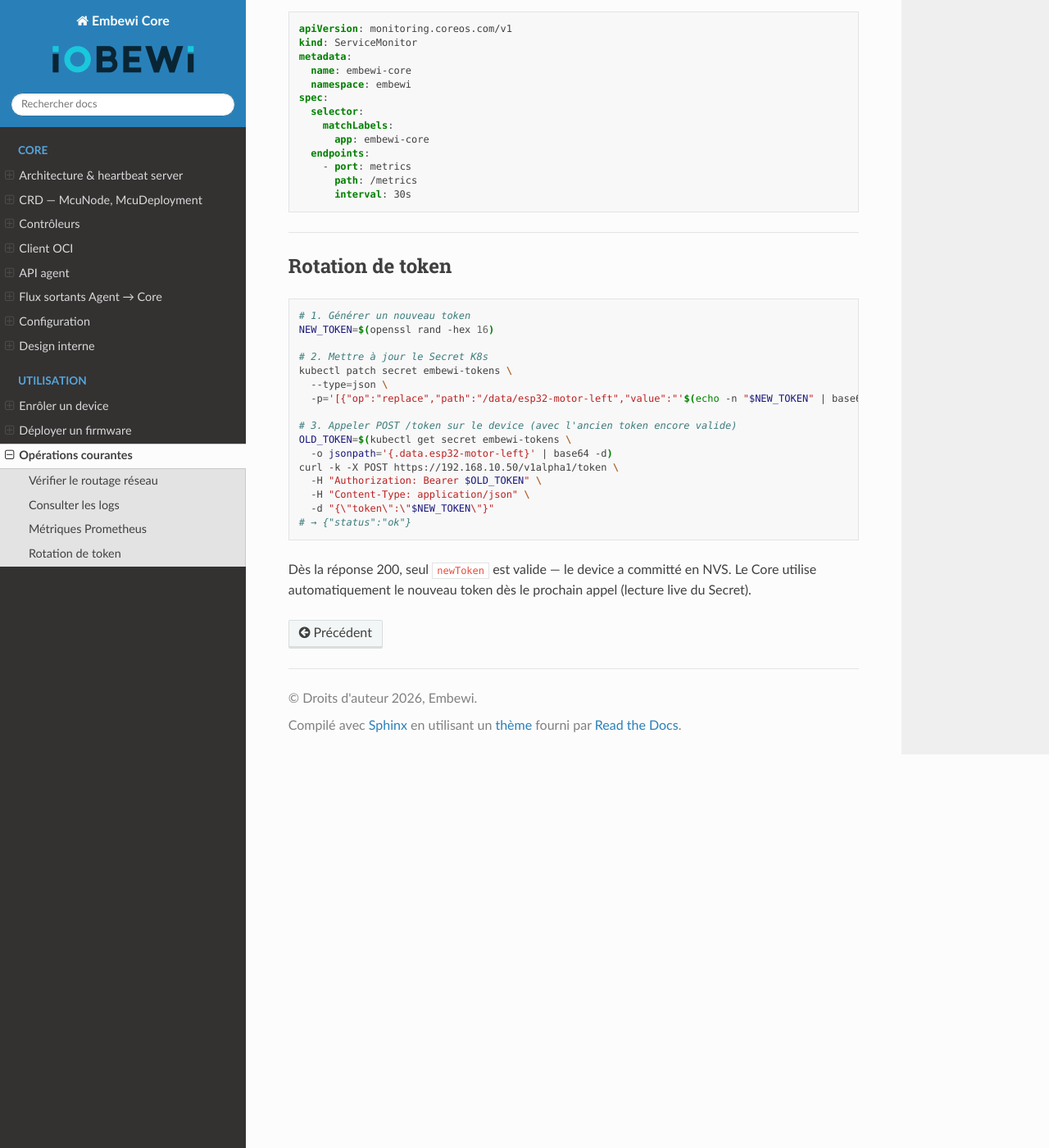
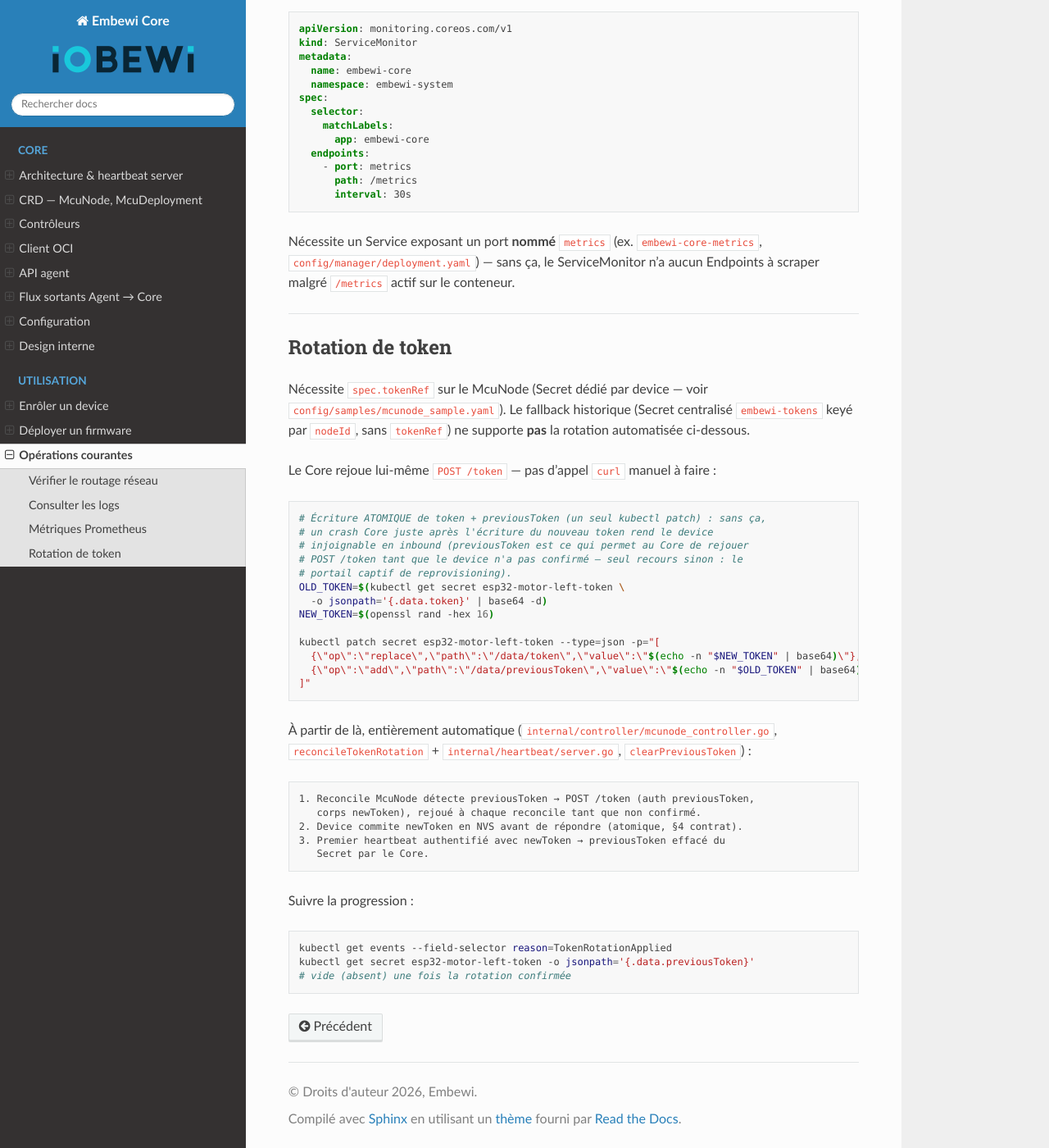
Before and after one commit to iobewi/embewi-core, a Sphinx documentation site: the page built from docs/usage/operations.md, in a window 1280 px wide and 1400 px high, scrolled down 1485 px. Shown: the whole window at 82% size. Built offline with Sphinx 7.4.7 and the Read the Docs theme 3.1.0, drawn with Linux system fonts in a browser that asks for light colours.

Commit message:
fix: manifestes K8s incomplets/incohérents (RBAC, ServiceMonitor, doc rotation)
- RBAC (config/rbac/role.yaml) : secrets n'avait que get/list/watch —
  clearPreviousToken (confirmation de rotation token, §4 contrat) patch le
  Secret pour effacer previousToken, échouait en 403 dans un cluster réel
  appliquant ce ClusterRole tel quel. Ajout de update/patch.

- ServiceMonitor (config/monitoring/servicemonitor.yaml) : namespace embewi
  alors que Deployment/Service/RBAC sont tous dans embewi-system — le
  ServiceMonitor ne matchait donc jamais le Service ciblé.

- Aucun Service n'exposait de port nommé "metrics" (le conteneur écoute bien
  sur :8082, mais rien ne le routait pour le ServiceMonitor) — ajout d'un
  Service ClusterIP dédié embewi-core-metrics, séparé du Service heartbeat
  NodePort pour ne pas exposer /metrics aux devices ESP.

- docs/usage/operations.md : la section "Rotation de token" documentait
  encore la procédure manuelle (curl POST /token) d'avant l'implémentation
  de reconcileTokenRotation/previousToken — réécrite pour refléter le flux
  automatisé actuel (écriture atomique token+previousToken, le Core rejoue
  POST /token lui-même) ; même fix pour le namespace ServiceMonitor cité en
  exemple.

````diff
--- a/docs/usage/operations.md
+++ b/docs/usage/operations.md
@@ -65,7 +65,7 @@ apiVersion: monitoring.coreos.com/v1
 kind: ServiceMonitor
 metadata:
   name: embewi-core
-  namespace: embewi
+  namespace: embewi-system
 spec:
   selector:
     matchLabels:
@@ -76,29 +76,53 @@ spec:
       interval: 30s
 ```
 
+Nécessite un Service exposant un port **nommé** `metrics` (ex.
+`embewi-core-metrics`, `config/manager/deployment.yaml`) — sans ça, le
+ServiceMonitor n'a aucun Endpoints à scraper malgré `/metrics` actif sur le
+conteneur.
+
 ---
 
 ## Rotation de token
 
+Nécessite `spec.tokenRef` sur le McuNode (Secret dédié par device — voir
+`config/samples/mcunode_sample.yaml`). Le fallback historique (Secret
+centralisé `embewi-tokens` keyé par `nodeId`, sans `tokenRef`) ne supporte
+**pas** la rotation automatisée ci-dessous.
+
+Le Core rejoue lui-même `POST /token` — pas d'appel `curl` manuel à faire :
+
 ```bash
-# 1. Générer un nouveau token
+# Écriture ATOMIQUE de token + previousToken (un seul kubectl patch) : sans ça,
+# un crash Core juste après l'écriture du nouveau token rend le device
+# injoignable en inbound (previousToken est ce qui permet au Core de rejouer
+# POST /token tant que le device n'a pas confirmé — seul recours sinon : le
+# portail captif de reprovisioning).
+OLD_TOKEN=$(kubectl get secret esp32-motor-left-token \
+  -o jsonpath='{.data.token}' | base64 -d)
 NEW_TOKEN=$(openssl rand -hex 16)
 
-# 2. Mettre à jour le Secret K8s
-kubectl patch secret embewi-tokens \
-  --type=json \
-  -p='[{"op":"replace","path":"/data/esp32-motor-left","value":"'$(echo -n "$NEW_TOKEN" | base64)'"}]'
-
-# 3. Appeler POST /token sur le device (avec l'ancien token encore valide)
-OLD_TOKEN=$(kubectl get secret embewi-tokens \
-  -o jsonpath='{.data.esp32-motor-left}' | base64 -d)
-curl -k -X POST https://192.168.10.50/v1alpha1/token \
-  -H "Authorization: Bearer $OLD_TOKEN" \
-  -H "Content-Type: application/json" \
-  -d "{\"token\":\"$NEW_TOKEN\"}"
-# → {"status":"ok"}
+kubectl patch secret esp32-motor-left-token --type=json -p="[
+  {\"op\":\"replace\",\"path\":\"/data/token\",\"value\":\"$(echo -n "$NEW_TOKEN" | base64)\"},
+  {\"op\":\"add\",\"path\":\"/data/previousToken\",\"value\":\"$(echo -n "$OLD_TOKEN" | base64)\"}
+]"
 ```
 
-Dès la réponse 200, seul `newToken` est valide — le device a committé en NVS.
-Le Core utilise automatiquement le nouveau token dès le prochain appel (lecture
-live du Secret).
+À partir de là, entièrement automatique (`internal/controller/mcunode_controller.go`,
+`reconcileTokenRotation` + `internal/heartbeat/server.go`, `clearPreviousToken`) :
+
+```text
+1. Reconcile McuNode détecte previousToken → POST /token (auth previousToken,
+   corps newToken), rejoué à chaque reconcile tant que non confirmé.
+2. Device commite newToken en NVS avant de répondre (atomique, §4 contrat).
+3. Premier heartbeat authentifié avec newToken → previousToken effacé du
+   Secret par le Core.
+```
+
+Suivre la progression :
+
+```bash
+kubectl get events --field-selector reason=TokenRotationApplied
+kubectl get secret esp32-motor-left-token -o jsonpath='{.data.previousToken}'
+# vide (absent) une fois la rotation confirmée
+```
````
Also changed, not shown: 3 other files.
